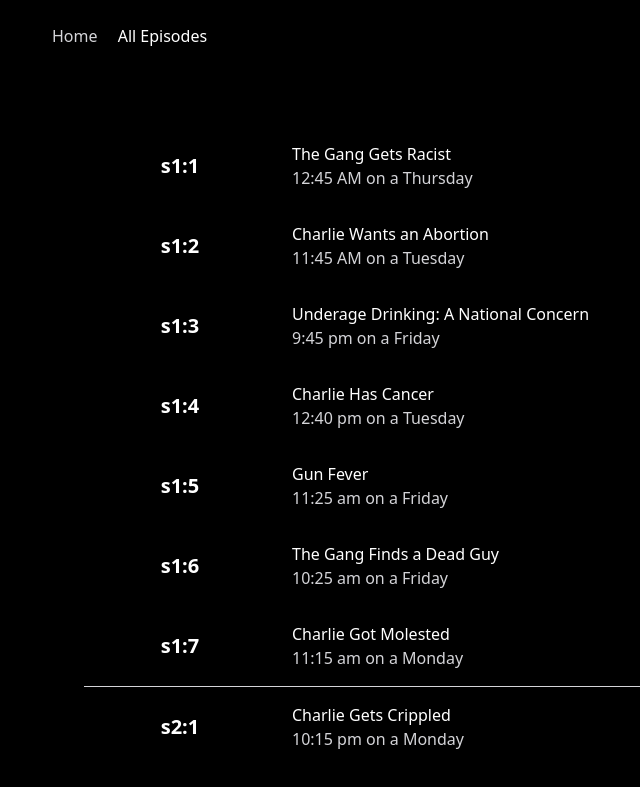
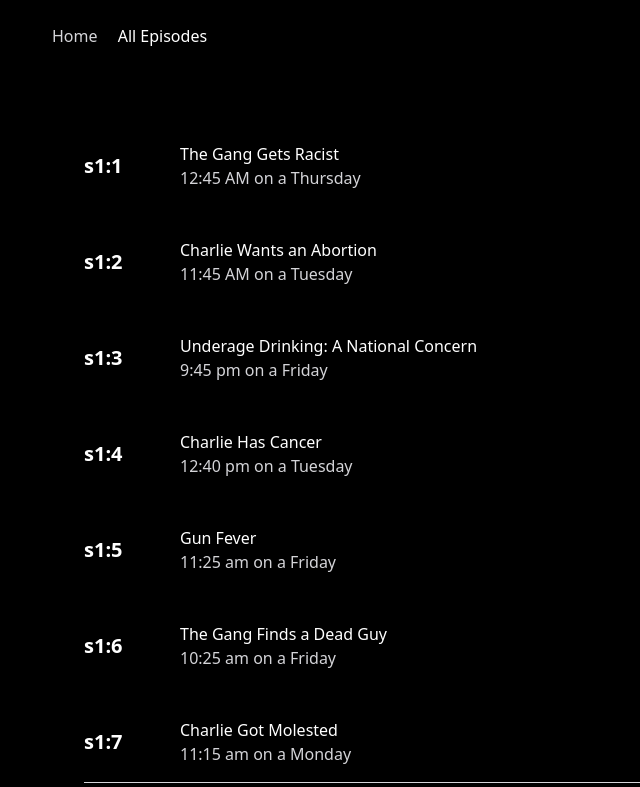
Before and after one commit to jbinion/alwaysSunny, a SvelteKit app in the folder app/: page /data in a window 1280 px wide. Shown: the top 787 px of the page, without its empty margins (92-732 px from the left). Built offline with nearby package versions, Linux system fonts and the light colour scheme.

Commit message:
fix: styling

```diff
--- a/app/src/routes/data/+page.svelte
+++ b/app/src/routes/data/+page.svelte
@@ -3,17 +3,15 @@
 	import episodes from '../../../../episodes.json';
 </script>
 
-<div class="flex flex-col space-y-12 px-12 pb-12">
-	<div class="grid grid-cols-1">
+<div class="flex flex-col space-y-4 px-12 pb-12">
 	{#each episodes as episode, index (episode.name)}
 		<div
-				class="flex flex-row items-center gap-4 border-zinc-300 py-4"
-				class:border-b={index < episodes.length - 1 &&
-					episodes[index + 1].season !== episode.season}
+			class="flex flex-row items-center gap-8 border-zinc-300 py-4 md:gap-12"
+			class:border-b={index < episodes.length - 1 && episodes[index + 1].season !== episode.season}
 		>
-				<p class="w-48 text-center text-xl font-bold">s{episode.season}:{episode.number}</p>
+			<p class="w-[48px] text-xl font-bold">s{episode.season}:{episode.number}</p>
 
-				<div class="text-start">
+			<div class="">
 				<p>{episode.name}</p>
 				{#if episode.startTime !== '' && episode.startDay !== ''}
 					<p class="font-light text-zinc-300">
@@ -24,4 +22,3 @@
 		</div>
 	{/each}
 </div>
-</div>
```
Lines whose indentation alone changed are shown as unchanged.
